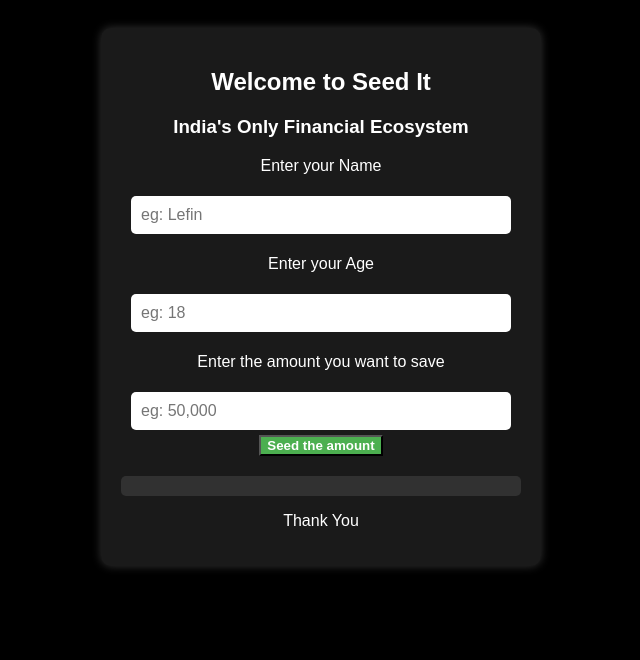
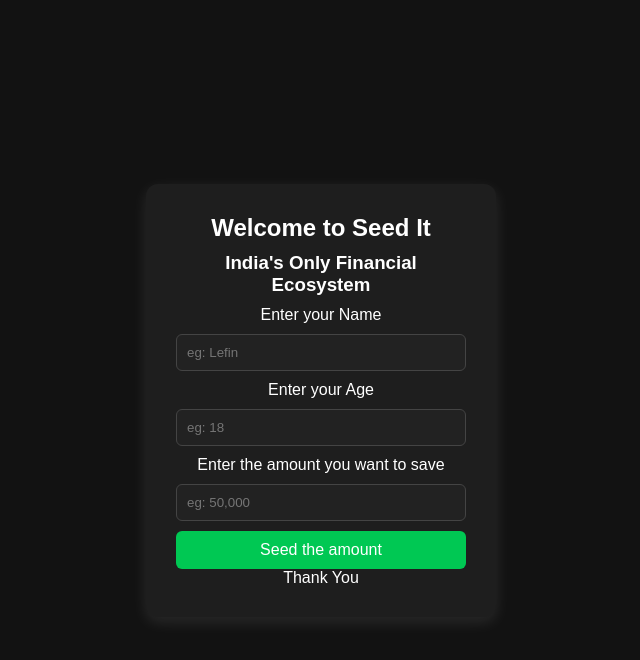
Before and after one commit to lefin-mohammed/Seed-it-, a plain HTML site: page index.html in a window 1280 px wide. Shown: the whole page, without its empty margins (319-959 px from the left). Drawn offline with Linux system fonts and the light colour scheme; no server answers.

Commit message:
Update styles.css

```diff
--- a/styles.css
+++ b/styles.css
@@ -1,48 +1,82 @@
 /* General Styles */
+* {
+    margin: 0;
+    padding: 0;
+    box-sizing: border-box;
+    font-family: 'Arial', sans-serif;
+}
+
 body {
-    background-color: black;
-    color: white;
-    font-family: Arial, sans-serif;
-    text-align: center;
-    padding: 20px;
+    background-color: #121212; /* Dark background */
+    color: #ffffff; /* White text */
+    display: flex;
+    justify-content: center;
+    align-items: center;
+    height: 100vh;
 }
 
 /* Container */
 .container {
-    max-width: 400px;
-    margin: auto;
-    padding: 20px;
-    background: rgba(255, 255, 255, 0.1);
-    border-radius: 10px;
-    box-shadow: 0 0 10px rgba(255, 255, 255, 0.2);
+    background: #1e1e1e; /* Slightly lighter dark */
+    padding: 30px;
+    border-radius: 12px;
+    box-shadow: 0 5px 15px rgba(255, 255, 255, 0.1);
+    width: 350px;
+    text-align: center;
+}
+
+/* Headings */
+h2, h3 {
+    font-weight: bold;
+    margin-bottom: 10px;
 }
 
 /* Input Fields */
-input {
-    width: 90%;
+input[type="text"],
+input[type="number"] {
+    width: 100%;
     padding: 10px;
-    margin: 5px 0;
-    border: none;
-    border-radius: 5px;
-    font-size: 16px;
+    margin: 10px 0;
+    border: 1px solid #444;
+    border-radius: 6px;
+    background: #222;
+    color: white;
 }
 
 /* Submit Button */
 #submit {
-    background-color: #4CAF50;
+    width: 100%;
+    padding: 10px;
+    background-color: #00C853; /* Bright green */
+    border: none;
+    border-radius: 6px;
     color: white;
+    font-size: 16px;
     cursor: pointer;
-    font-weight: bold;
+    transition: 0.3s;
 }
 
 #submit:hover {
-    background-color: #45a049;
+    background-color: #009624;
 }
 
-/* Output Section */
-#output {
-    margin-top: 20px;
-    padding: 10px;
-    background: rgba(255, 255, 255, 0.1);
-    border-radius: 5px;
+/* Success Animation */
+.success-animation {
+    position: fixed;
+    top: 50%;
+    left: 50%;
+    transform: translate(-50%, -50%);
+    background: rgba(0, 255, 0, 0.9);
+    color: white;
+    padding: 20px;
+    border-radius: 10px;
+    font-size: 20px;
+    font-weight: bold;
+    box-shadow: 0 0 10px rgba(0, 255, 0, 0.7);
+    animation: fadeOut 3s ease-in-out;
 }
+
+@keyframes fadeOut {
+    0% { opacity: 1; }
+    100% { opacity: 0; }
+}
```
